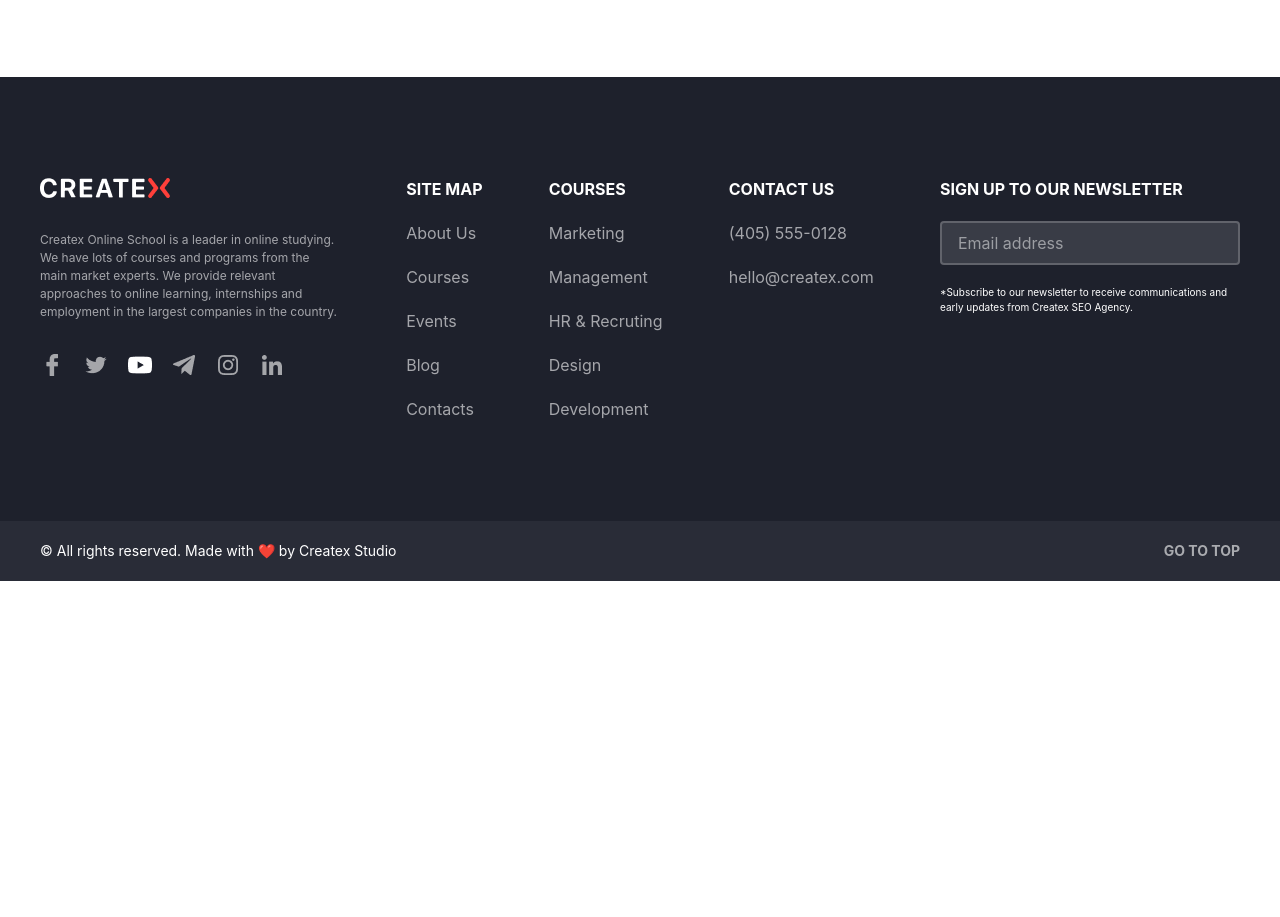
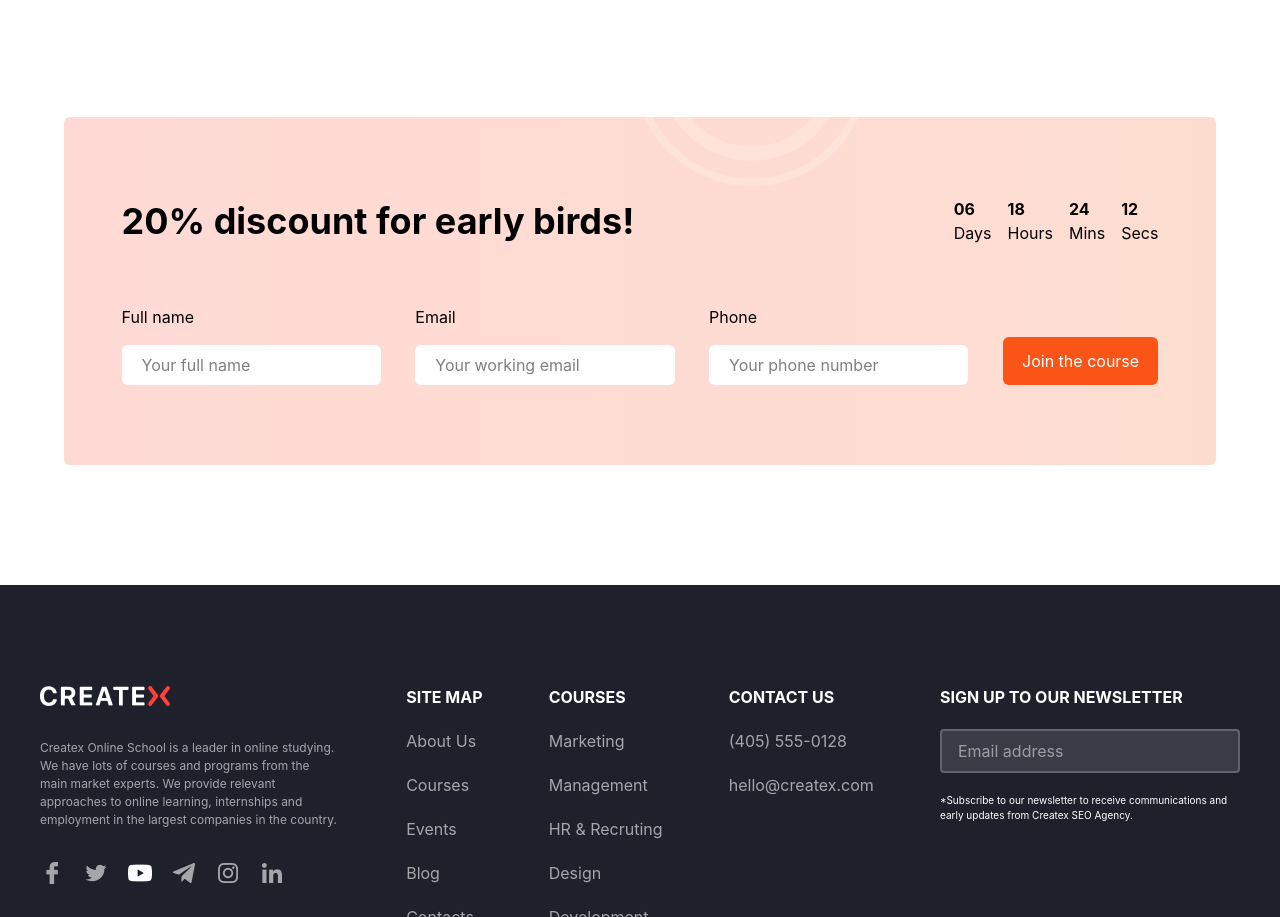
Before and after one commit to Vikingstrong/Home-Work-coop, a website: page src/page3.html in a window 1280 px wide. Shown: the part 2443-3360 px from the top of the page. Before the commit the page ends 3024 px from the top, so only its background shows below. Drawn offline with nearby package versions, Linux system fonts and the light colour scheme; files that its build step writes are made by us from their sources; files whose address does not match are found by name.

Commit message:
Sec4 page3

```diff
--- a/src/page3.html
+++ b/src/page3.html
@@ -129,6 +129,35 @@
             </div>
         </div>
     </section>
+    <section class="lg:max-w-310 w-[90%] m-auto rounded-md lg:my-30 my-10 bg-linear-to-r from-[#FFDAD5] to-[#FEDDD1] flex items-end justify-around relative">
+        <img class="absolute right-[30%] top-0" src="img/page3/p8.png" alt="">
+       <div class="w-[90%] m-auto flex flex-col gap-15 lg:py-20 py-10">
+        <div class="w-full flex items-center justify-between">
+            <h1 class="lg:text-4xl font-bold text-2xl">20% discount for early birds!</h1>
+            <div class="lg:flex hidden items-start gap-4">
+                <h1><b>06</b><br>Days</h1>
+                <h1><b>18</b><br>Hours</h1>
+                <h1><b>24</b><br>Mins</h1>
+                <h1><b>12</b><br>Secs</h1>
+            </div>
+        </div>
+        <div class="w-full flex items-end lg:flex-row flex-col gap-y-10  justify-between">
+            <div class="lg:w-[25%] w-full flex flex-col items-start gap-4">
+                <h1>Full name</h1>
+                <input class="w-full py-2 bg-white pl-5 rounded-md" placeholder="Your full name" type="text">
+            </div>
+            <div class="lg:w-[25%] w-full flex flex-col items-start gap-4">
+                <h1>Email</h1>
+                <input class="w-full py-2 bg-white pl-5 rounded-md" placeholder="Your working email" type="text">
+            </div>
+            <div class="lg:w-[25%] w-full flex flex-col items-start gap-4">
+                <h1>Phone</h1>
+                <input class="w-full py-2 bg-white pl-5 rounded-md" placeholder="Your phone number" type="text">
+            </div>
+            <button class="lg:w-[15%] w-full bg-[#FA5517] rounded-md text-white py-3 ">Join the course</button>
+        </div>
+       </div>
+    </section>
 <footer class="bg-[#1E212C] p-5 py-10 lg:px-0 lg:py-25">
     <div class="max-w-300 m-auto flex lg:justify-between lg:flex-row flex-col gap-5 lg:gap-0">
 
```
Also changed, not shown: src/img/page3/p8.png (added).
